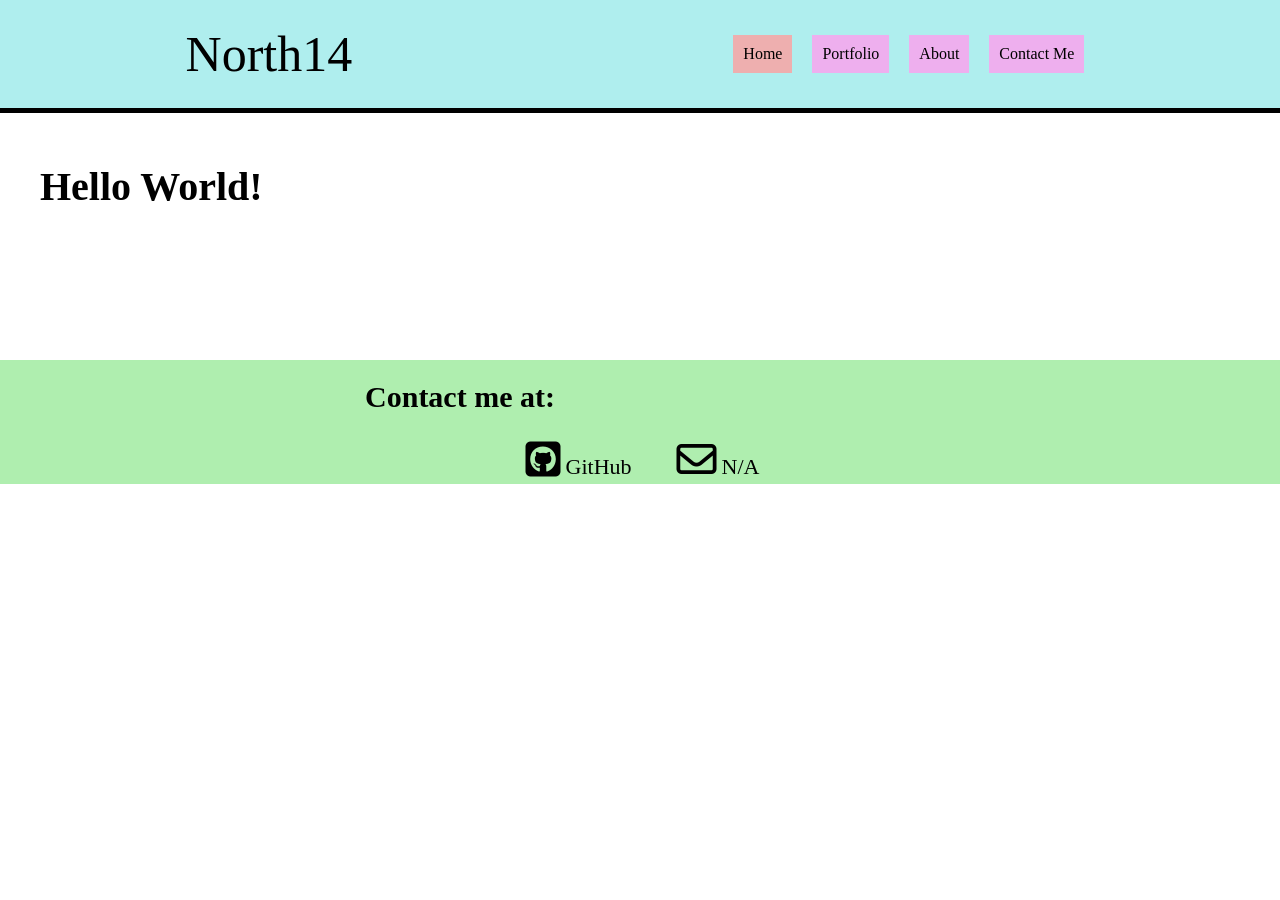
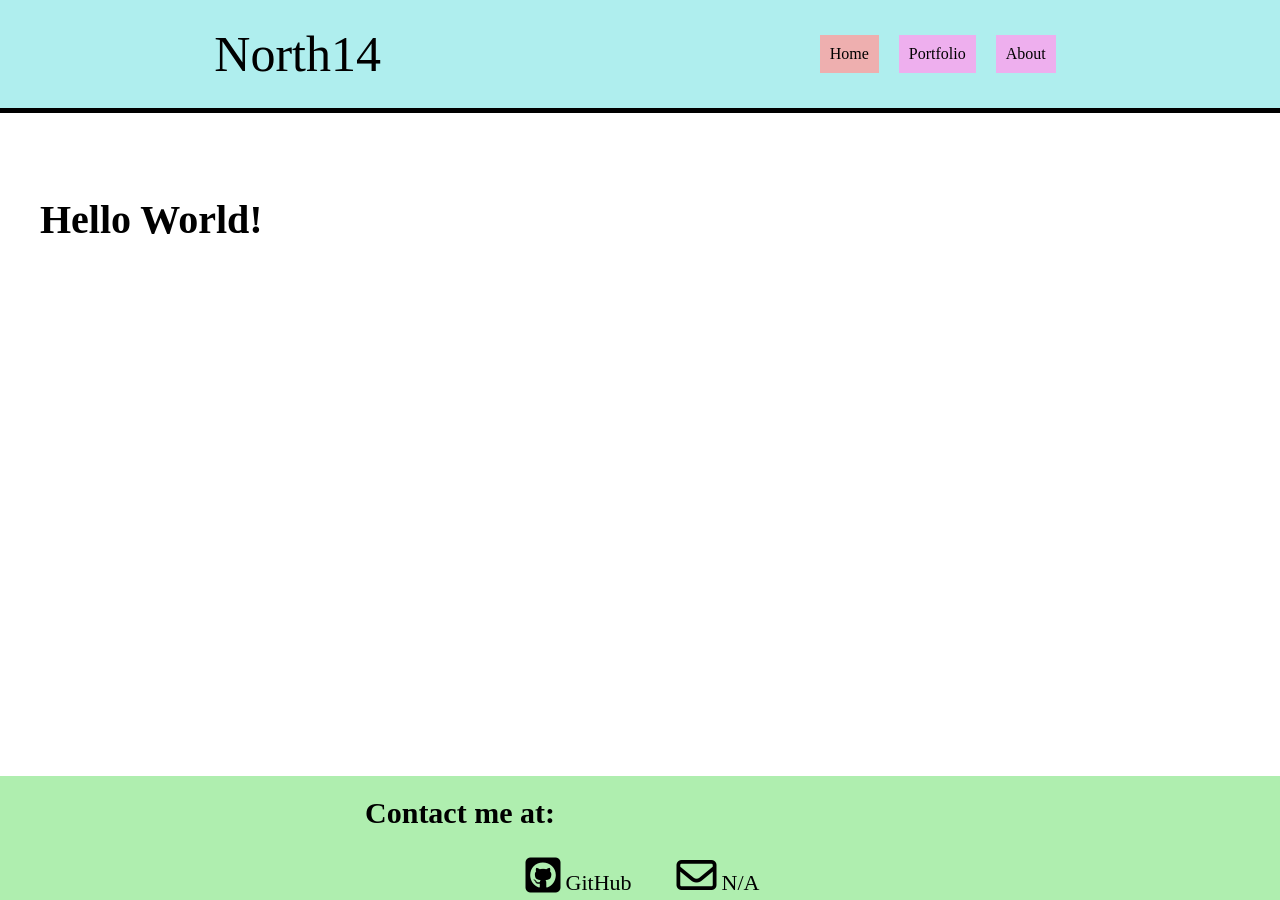
Before and after one commit to North14/North14.github.io, a Jekyll site: the page built from index.md, in a window 1280 px wide. Built offline with Jekyll 4.4.1, drawn with Linux system fonts in a browser that asks for light colours; nearby versions of some CDN libraries.

Commit message:
fixed footer not sticking to bottom, portfolio grid updated

```diff
--- a/_data/navigation.yml
+++ b/_data/navigation.yml
@@ -4,5 +4,3 @@
   link: /portfolio.html
 - name: About
   link: /about.html
-- name: Contact Me
-  link: /contact.html
--- a/_sass/footer.scss
+++ b/_sass/footer.scss
@@ -1,5 +1,5 @@
 .site-footer {
-  margin-top: 150px;
+  margin-top: auto;
   background-color: $pgreen;
 
   .wrapper {
--- a/_sass/portfolio.scss
+++ b/_sass/portfolio.scss
@@ -9,6 +9,7 @@
       display: flex;
       flex-flow: column nowrap;
       position: relative;
+      margin: 30px 0;
 
       .portfolio-item-image {
         filter: brightness(70%);
@@ -43,7 +44,8 @@
         font-size: 0.8rem;
         text-align: center;
         position: absolute;
-        width: 80%;
+        max-width: 80%;
+        width: auto;
         top: 40px;
         left: 50%;
         transform: translateX(-50%);
--- a/assets/css/main.scss
+++ b/assets/css/main.scss
@@ -24,6 +24,8 @@ h2 {
 }
 
 html, body {
+  display: flex;
+  flex-flow: column nowrap;
   height: 100%;
   min-height: 100%;
   margin: 0px;
```
Also changed, not shown: _data/portfolio/north14.github.io.yml (added, +8 -0 lines), assets/images/portfolio/fishtail.jpg (deleted), assets/images/portfolio/north14.png (added).
